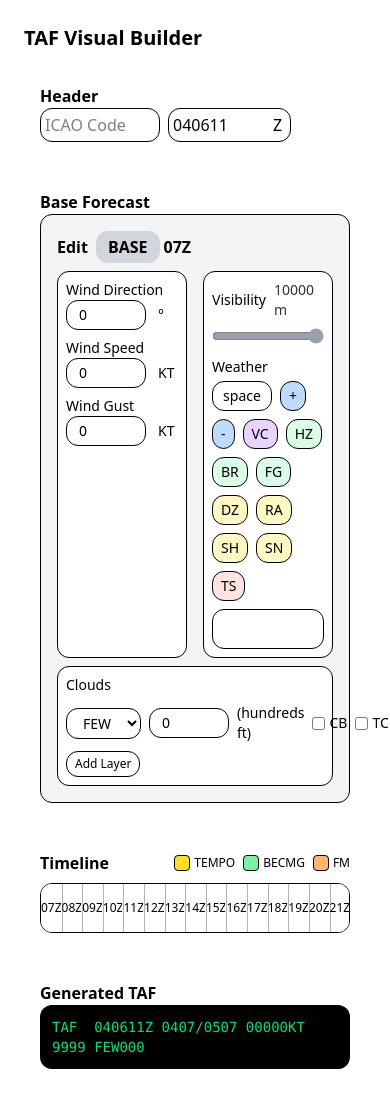
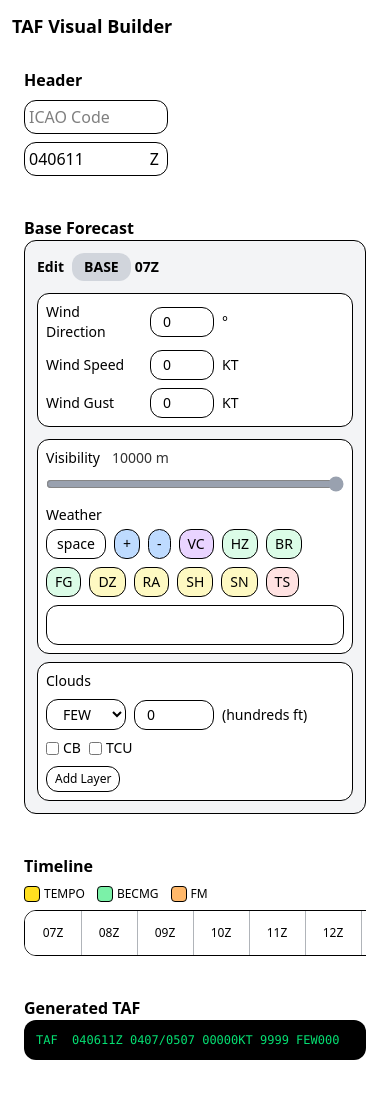
Before and after one commit to sprangdes/taf-visual-builder, a React (Vite) app: page / in a window 390 px wide. After the commit the page ends 1084 px from the top, so only its background shows below. Built offline with nearby package versions, Linux system fonts and the light colour scheme.

Commit message:
調整電腦和行動裝置畫面佈局

```diff
--- a/src/TafBuilder.tsx
+++ b/src/TafBuilder.tsx
@@ -55,24 +55,28 @@ export default function TafBuilder() {
   }
 
   return (
-    <div className="p-6 space-y-4">
-      <h1 className="text-xl font-bold">TAF Visual Builder</h1>
+    <div className="mx-auto max-w-6xl lg:min-w-[1040px] p-3 sm:p-4 md:p-6 space-y-4 md:space-y-5">
+      <h1 className="text-lg sm:text-xl font-bold">TAF Visual Builder</h1>
 
-      <section className="p-4 rounded-xl">
+      <section className="p-3 sm:p-4 rounded-xl">
         <h2 className="font-semibold">Header</h2>
+        <div className="mt-2 flex flex-col items-start md:flex-row md:items-center gap-2">
           <input
             value={taf.station}
             onChange={(e) => setTaf((prev) => ({ ...prev, station: e.target.value }))}
-          className="border p-1 mr-2 rounded-xl w-30"
+            className="border p-1 rounded-xl w-36 md:w-40"
             placeholder="ICAO Code"
           />
+          <div className="w-36 md:w-40">
             <IssueTimeInput
               value={taf.issueTime}
               onChange={(val) => setTaf((prev) => ({ ...prev, issueTime: val }))}
             />
+          </div>
+        </div>
       </section>
 
-      <section className="p-4 rounded-xl">
+      <section className="p-3 sm:p-4 rounded-xl">
         <h2 className="font-semibold">Base Forecast</h2>
         <ChangeEditor
           change={{
@@ -103,10 +107,10 @@ export default function TafBuilder() {
         />
       </section>
 
-      <section className="p-4 rounded-xl">
-        <div className="flex justify-between items-center mb-2">
+      <section className="p-3 sm:p-4 rounded-xl">
+        <div className="flex flex-col sm:flex-row sm:justify-between sm:items-center gap-2 mb-2">
           <h2 className="font-semibold mb-0">Timeline</h2>
-          <div className="flex gap-2">
+          <div className="flex flex-wrap gap-x-3 gap-y-1">
             <div className="flex items-center gap-1">
               <span className="w-4 h-4 bg-yellow-300 rounded-sm border border-black" />
               <span className="text-xs">TEMPO</span>
@@ -133,7 +137,7 @@ export default function TafBuilder() {
       </section>
 
       {selectedChangeIndex !== null && (
-        <section className="p-4 rounded-xl">
+        <section className="p-3 sm:p-4 rounded-xl">
           <h2 className="font-semibold">Selected Change</h2>
           <div>
             <ChangeEditor
@@ -148,9 +152,9 @@ export default function TafBuilder() {
         </section>
       )}
 
-      <section className="p-4 rounded">
+      <section className="p-3 sm:p-4 rounded">
         <h2 className="font-semibold">Generated TAF</h2>
-        <pre className="whitespace-pre-wrap text-sm bg-black text-green-400 p-3 rounded-xl">
+        <pre className="whitespace-pre-wrap overflow-x-auto text-xs sm:text-sm bg-black text-green-400 p-3 rounded-xl">
           {generateTAF(taf)}
         </pre>
       </section>
--- a/src/components/ChangeEditor.tsx
+++ b/src/components/ChangeEditor.tsx
@@ -197,9 +197,9 @@ function ChangeEditorInner({
   const maxVis = 10000;
 
   return (
-    <div className="border p-4 rounded-xl bg-gray-100 space-y-2 relative">
-      <div className="flex items-center relative">
-        <h3 className="font-semibold flex items-center m-0 p-0">
+    <div className="border p-3 sm:p-4 rounded-xl bg-gray-100 space-y-3 relative">
+      <div className="flex items-center relative pr-9">
+        <h3 className="font-semibold text-sm sm:text-base flex flex-wrap items-center gap-y-1 m-0 p-0">
           Edit{" "}
           <span className="ml-2">
             <TypeButton showActionButtons={showActionButtons} onChangeType={onChangeType} change={change} />
@@ -228,7 +228,7 @@ function ChangeEditorInner({
         )}
       </div>
 
-      <div className="flex gap-4 mb-2">
+      <div className="flex flex-col lg:flex-row gap-3 sm:gap-4 mb-2">
         <WindSection
           isBase={isBase}
           windEnabled={windEnabled}
--- a/src/components/CloudSection.tsx
+++ b/src/components/CloudSection.tsx
@@ -47,7 +47,7 @@ export default function CloudSection({
           <button
             type="button"
             onClick={() => onSetEnabled(true)}
-            className="bg-gray-800 text-white px-3 py-1 rounded-xl text-sm cursor-pointer"
+            className="bg-gray-800 text-white px-3 py-1 rounded-xl text-xs sm:text-sm cursor-pointer"
           >
             Active Clouds to Edit
           </button>
@@ -58,9 +58,9 @@ export default function CloudSection({
         <span>Clouds</span>
       </div>
 
-      <div className="space-y-2 mt-2">
+        <div className="space-y-2 mt-2">
         {clouds.map((c) => (
-          <div key={c.id} className="flex items-center gap-2">
+          <div key={c.id} className="flex flex-wrap items-center gap-2">
             <select
               value={c.amount}
               onChange={(e) => onUpdateCloud(c.id, "amount", e.target.value)}
--- a/src/components/IssueTimeInput.tsx
+++ b/src/components/IssueTimeInput.tsx
@@ -21,7 +21,7 @@ export default function IssueTimeInput({ value, onChange }: Readonly<IssueTimeIn
   };
 
   return (
-    <span className="inline-flex items-center border rounded-xl">
+    <span className="inline-flex items-center border rounded-xl w-full">
       <input
         type="text"
         inputMode="numeric"
@@ -29,7 +29,7 @@ export default function IssueTimeInput({ value, onChange }: Readonly<IssueTimeIn
         maxLength={6}
         value={value.slice(0, 6)}
         onChange={handleChange}
-        className="border-0 p-1 focus:outline-none w-24"
+        className="border-0 p-1 focus:outline-none w-full min-w-0"
         style={{ borderRight: "none", borderRadius: "0.375rem 0 0 0.375rem" }}
         aria-label="Issue time (DDHHMM)"
         placeholder={value.slice(0, 6) ? undefined : "UTC Time"}
--- a/src/components/Timeline.tsx
+++ b/src/components/Timeline.tsx
@@ -51,11 +51,14 @@ export default function Timeline({ changes, onSelectRange, onSelectChange, start
 
   return (
     <div
-      className="flex border rounded-xl overflow-hidden select-none"
+      className="overflow-x-auto lg:overflow-x-visible touch-pan-x"
       onPointerLeave={() => {
+        setHoveredChangeIndex(null);
+        setHoveredFreeHour(null);
         if (pendingRange !== null) setHover(null);
       }}
     >
+      <div className="inline-flex min-w-max lg:flex lg:min-w-0 lg:w-full border rounded-xl overflow-hidden select-none">
         {hours.map((h, idx) => {
           const changeIndex = getChangeAtHour(changes, h, hourIndexMap);
           const changeObj = getChangeObjAtHour(changes, h, hourIndexMap);
@@ -106,7 +109,7 @@ export default function Timeline({ changes, onSelectRange, onSelectChange, start
               setHoveredFreeHour(null);
               if (pendingRange !== null) setHover(null);
             }}
-            className={`relative flex-1 h-12 text-xs flex items-center justify-center ${bgClass} cursor-pointer focus:outline-none focus-visible:ring-blue-500`}
+              className={`relative shrink-0 w-14 sm:w-16 lg:w-auto lg:flex-1 h-11 sm:h-12 text-xs flex items-center justify-center ${bgClass} cursor-pointer focus:outline-none focus-visible:ring-blue-500`}
               style={{ transition: "background 0.1s" }}
             >
               <span className="relative z-20">{String(h).padStart(2, "0")}Z</span>
@@ -120,5 +123,6 @@ export default function Timeline({ changes, onSelectRange, onSelectChange, start
           );
         })}
       </div>
+    </div>
   );
 }
--- a/src/components/VisibilitySection.tsx
+++ b/src/components/VisibilitySection.tsx
@@ -31,7 +31,7 @@ export default function VisibilitySection({
 }: Readonly<VisibilitySectionProps>) {
   return (
     <div
-      className={`flex-1 border p-2 rounded-xl flex flex-col gap-2 bg-white relative ${
+      className={`min-w-0 flex-1 border p-2 rounded-xl flex flex-col gap-2 bg-white relative ${
         visEnabled ? "" : "opacity-60 bg-gray-300 pointer-events-none grayscale"
       }`}
     >
@@ -50,14 +50,14 @@ export default function VisibilitySection({
           <button
             type="button"
             onClick={() => onSetEnabled(true)}
-            className="bg-gray-800 text-white px-3 py-1 rounded-xl text-sm cursor-pointer"
+            className="bg-gray-800 text-white px-3 py-1 rounded-xl text-xs sm:text-sm cursor-pointer"
           >
             Active Visibility/Weather to Edit
           </button>
         </div>
       )}
       <label htmlFor="visibility" className="block text-sm">
-        <div className="flex items-center">
+        <div className="flex flex-wrap items-center gap-1">
           <span id="visibility-label">Visibility</span>
           <span style={{ marginLeft: "8px", fontSize: "14px", fontWeight: 500, color: "#333" }}>
             {visibility} m
@@ -103,7 +103,7 @@ export default function VisibilitySection({
           ))}
         </div>
 
-        <div className="border p-2 rounded-xl bg-white flex flex-wrap gap-2 items-center mt-2 h-10">
+        <div className="border p-2 rounded-xl bg-white flex flex-wrap gap-2 items-center mt-2 min-h-10">
           {weatherArr.map((w, idx) => {
             const opt = weatherOptions.find((o) => o.code === w);
             const bgClass = opt ? opt.color : "bg-white";
@@ -128,7 +128,9 @@ export default function VisibilitySection({
             );
           })}
           {showError && (
-            <span className="text-red-500 text-sm ml-2">Visibility 5000m Or Below, Weather Must Be Selected</span>
+            <span className="text-red-500 text-sm w-full sm:w-auto sm:ml-2">
+              Visibility 5000m Or Below, Weather Must Be Selected
+            </span>
           )}
         </div>
       </div>
--- a/src/components/WindSection.tsx
+++ b/src/components/WindSection.tsx
@@ -17,7 +17,7 @@ export default function WindSection({
 }: Readonly<WindSectionProps>) {
   return (
     <div
-      className={`flex-1 border p-2 rounded-xl flex flex-col gap-2 bg-white relative ${
+      className={`min-w-0 flex-1 border p-2 rounded-xl flex flex-col gap-2 bg-white relative ${
         windEnabled ? "" : "opacity-60 bg-gray-300 pointer-events-none grayscale"
       }`}
     >
@@ -36,48 +36,48 @@ export default function WindSection({
           <button
             type="button"
             onClick={() => onSetEnabled(true)}
-            className="bg-gray-800 text-white px-3 py-1 rounded-xl text-sm cursor-pointer"
+            className="bg-gray-800 text-white px-3 py-1 rounded-xl text-xs sm:text-sm cursor-pointer"
           >
             Active Wind to Edit
           </button>
         </div>
       )}
-      <label className="text-sm">
-        <span className="inline-block w-28">Wind Direction</span>
+      <label className="text-sm flex flex-wrap items-center gap-2">
+        <span className="inline-block w-24 sm:w-28">Wind Direction</span>
         <input
           type="number"
-          className="border p-1 mr-2 rounded-xl px-3 w-20"
+          className="border p-1 rounded-xl px-3 w-16 sm:w-20"
           value={wind.dir}
           step={10}
           min={0}
           max={360}
           onChange={(e) => onUpdateWind("dir", e.target.value)}
         />
-        <span className="ml-1 text-sm">°</span>
+        <span className="text-sm">°</span>
       </label>
-      <label className="text-sm">
-        <span className="inline-block w-28">Wind Speed</span>
+      <label className="text-sm flex flex-wrap items-center gap-2">
+        <span className="inline-block w-24 sm:w-28">Wind Speed</span>
         <input
           type="number"
-          className="border p-1 mr-2 rounded-xl px-3 w-20"
+          className="border p-1 rounded-xl px-3 w-16 sm:w-20"
           value={wind.speed}
           min={0}
           step={1}
           onChange={(e) => onUpdateWind("speed", e.target.value)}
         />
-        <span className="ml-1 text-sm">KT</span>
+        <span className="text-sm">KT</span>
       </label>
-      <label className="text-sm">
-        <span className="inline-block w-28">Wind Gust</span>
+      <label className="text-sm flex flex-wrap items-center gap-2">
+        <span className="inline-block w-24 sm:w-28">Wind Gust</span>
         <input
           type="number"
-          className="border p-1 mr-2 rounded-xl px-3 w-20"
+          className="border p-1 rounded-xl px-3 w-16 sm:w-20"
           value={wind.gust ?? ""}
           min={0}
           step={1}
           onChange={(e) => onUpdateWind("gust", e.target.value)}
         />
-        <span className="ml-1 text-sm">KT</span>
+        <span className="text-sm">KT</span>
       </label>
       {!windEnabled && <div className="absolute inset-0 bg-gray-400/40 backdrop-blur-[2px] rounded-xl" />}
     </div>
```
Lines whose indentation alone changed are shown as unchanged.
